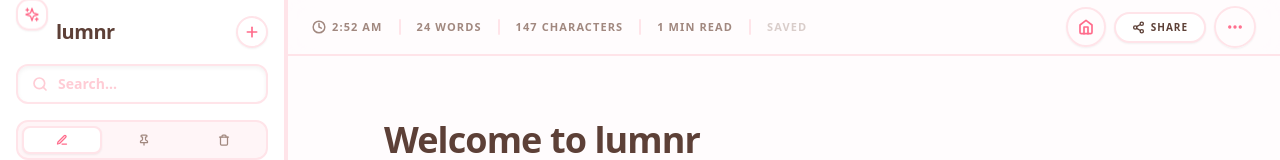
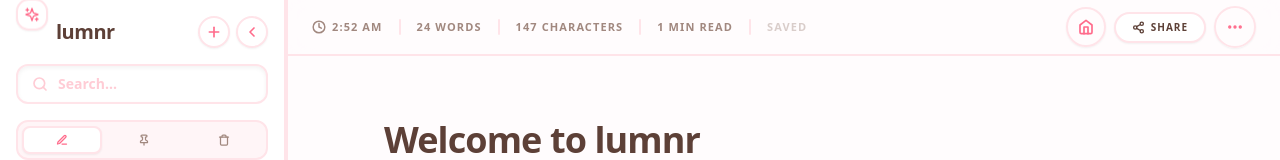
Before and after one commit to projectlumnr/lumnr, a React (Create React App) app: page / in a window 1280 px wide. Both pictures are taken after a click on the button "Start Writing". Shown: the top 160 px of the page. Built offline with nearby package versions, Linux system fonts and the light colour scheme; the HTML template or start-up script is replaced by a standard one.

Commit message:
Update App.js

```diff
--- a/src/App.js
+++ b/src/App.js
@@ -9,6 +9,7 @@ import {
   Plus,
   Trash2,
   ChevronRight,
+  ChevronLeft,
   PenLine,
   Clock,
   Search,
@@ -126,7 +127,7 @@ const HomePage = ({ theme, onStart, toggleTheme, setModalContent }) => {
         </h3>
         <div className="grid gap-8 md:grid-cols-2">
           {/* Tile 1: Green */}
-          <div className={`opacity-0 animate-fade-up delay-100 p-8 md:p-10 rounded-[2.5rem] transition-all hover:-translate-y-2 border-b-[6px] ${isDark ? 'bg-[#2d4239] border-[#1e2e27] text-[#c1f2d5]' : 'bg-[#e2f2d5] border-[#c9e5b8] shadow-sm'}`}>
+          <div className={`opacity-0 animate-fade-up delay-100 p-8 md:p-10 rounded-[2.5rem] transition-all duration-500 hover:-translate-y-3 hover:scale-[1.02] hover:rotate-1 border-b-[6px] ${isDark ? 'bg-[#2d4239] border-[#1e2e27] text-[#c1f2d5]' : 'bg-[#e2f2d5] border-[#c9e5b8] shadow-sm'}`}>
             <h4 className="font-black text-2xl mb-4 flex items-center gap-3">
               <Cloud size={24} className={isDark ? 'text-[#c1f2d5]' : 'text-[#8cb369]'} /> Local only.
             </h4>
@@ -134,7 +135,7 @@ const HomePage = ({ theme, onStart, toggleTheme, setModalContent }) => {
           </div>
 
           {/* Tile 2: Blue */}
-          <div className={`opacity-0 animate-fade-up delay-200 p-8 md:p-10 rounded-[2.5rem] transition-all hover:-translate-y-2 border-b-[6px] ${isDark ? 'bg-[#2d3b42] border-[#1e272e] text-[#a6c9ff]' : 'bg-[#d5e8f2] border-[#b8d7e5] shadow-sm'}`}>
+          <div className={`opacity-0 animate-fade-up delay-200 p-8 md:p-10 rounded-[2.5rem] transition-all duration-500 hover:-translate-y-3 hover:scale-[1.02] hover:-rotate-1 border-b-[6px] ${isDark ? 'bg-[#2d3b42] border-[#1e272e] text-[#a6c9ff]' : 'bg-[#d5e8f2] border-[#b8d7e5] shadow-sm'}`}>
             <h4 className="font-black text-2xl mb-4 flex items-center gap-3">
               <Star size={24} className={isDark ? 'text-[#a6c9ff]' : 'text-[#5fa8d3]'} /> Auto-save.
             </h4>
@@ -142,7 +143,7 @@ const HomePage = ({ theme, onStart, toggleTheme, setModalContent }) => {
           </div>
 
           {/* Tile 3: Yellow/Peach */}
-          <div className={`opacity-0 animate-fade-up delay-300 p-8 md:p-10 rounded-[2.5rem] transition-all hover:-translate-y-2 border-b-[6px] ${isDark ? 'bg-[#423d2d] border-[#2e2b1e] text-[#f2ecd5]' : 'bg-[#f2ecd5] border-[#e5dec1] shadow-sm'}`}>
+          <div className={`opacity-0 animate-fade-up delay-300 p-8 md:p-10 rounded-[2.5rem] transition-all hover:-translate-y-3 hover:scale-[1.02] hover:rotate-1 border-b-[6px] ${isDark ? 'bg-[#423d2d] border-[#2e2b1e] text-[#f2ecd5]' : 'bg-[#f2ecd5] border-[#e5dec1] shadow-sm'}`}>
             <h4 className="font-black text-2xl mb-4 flex items-center gap-3">
               <Trash2 size={24} className={isDark ? 'text-[#f2ecd5]' : 'text-[#bcac75]'} /> Cache care.
             </h4>
@@ -150,7 +151,7 @@ const HomePage = ({ theme, onStart, toggleTheme, setModalContent }) => {
           </div>
 
           {/* Tile 4: Purple */}
-          <div className={`opacity-0 animate-fade-up delay-400 p-8 md:p-10 rounded-[2.5rem] transition-all hover:-translate-y-2 border-b-[6px] ${isDark ? 'bg-[#3b2d42] border-[#271e2e] text-[#e2d5f2]' : 'bg-[#e2d5f2] border-[#d0c1e5] shadow-sm'}`}>
+          <div className={`opacity-0 animate-fade-up delay-400 p-8 md:p-10 rounded-[2.5rem] transition-all hover:-translate-y-3 hover:scale-[1.02] hover:rotate-1 border-b-[6px] ${isDark ? 'bg-[#3b2d42] border-[#271e2e] text-[#e2d5f2]' : 'bg-[#e2d5f2] border-[#d0c1e5] shadow-sm'}`}>
             <h4 className="font-black text-2xl mb-4 flex items-center gap-3">
               <History size={24} className={isDark ? 'text-[#e2d5f2]' : 'text-[#a388c9]'} /> Versions.
             </h4>
@@ -537,8 +538,9 @@ const Sidebar = ({
           <button onClick={createNote} className={`p-1.5 rounded-full transition-transform active:scale-90 border-2 ${theme === 'dark' ? 'bg-[#2b2738] border-[#4a445d] text-[#ffb7c5] hover:text-[#fce4ec]' : 'bg-white border-[#ffe4e9] text-[#ff6b8b] hover:text-[#5d4037] shadow-sm'}`}>
             <Plus size={16} strokeWidth={2.5} />
           </button>
-          <button onClick={() => setSidebarOpen(false)} className={`md:hidden p-1.5 rounded-full transition-transform active:scale-90 border-2 ${theme === 'dark' ? 'bg-[#2b2738] border-[#4a445d] text-[#ffb7c5] hover:text-[#fce4ec]' : 'bg-white border-[#ffe4e9] text-[#ff6b8b] hover:text-[#5d4037] shadow-sm'}`}>
-            <X size={16} strokeWidth={2.5} />
+          {/* Close Sidebar Button for Desktop and Mobile */}
+          <button onClick={() => setSidebarOpen(false)} className={`p-1.5 rounded-full transition-transform active:scale-90 border-2 ${theme === 'dark' ? 'bg-[#2b2738] border-[#4a445d] text-[#ffb7c5] hover:text-[#fce4ec]' : 'bg-white border-[#ffe4e9] text-[#ff6b8b] hover:text-[#5d4037] shadow-sm'}`}>
+            <ChevronLeft size={16} strokeWidth={2.5} />
           </button>
         </div>
       </div>
```
